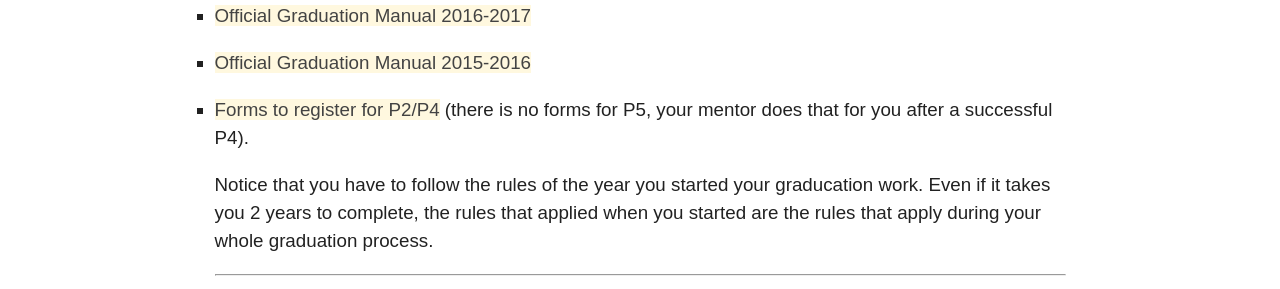
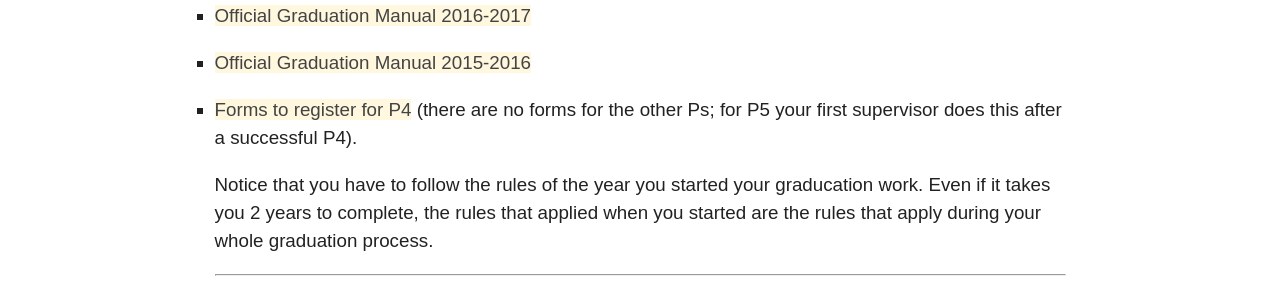
Before and after one commit to tudelft3d/geo2020, a Jekyll site: the page built from rules/index.md, in a window 1280 px wide. Shown: the part 268-557 px from the top of the page. Built offline with Jekyll 4.4.1, drawn with Linux system fonts in a browser that asks for light colours; nearby versions of some CDN libraries.

Commit message:
P2 == no form to register, thanks Puck

```diff
--- a/rules/index.md
+++ b/rules/index.md
@@ -12,7 +12,7 @@ permalink: /rules/
   - [Official Graduation Manual 2016-2017](GraduationManualGeomatics2016-2017F161216.pdf)
   - [Official Graduation Manual 2015-2016](http://studenten.tudelft.nl/fileadmin/Files/studentenportal/os/BKspecifiek/Graduation_Manual_Geomatics_2015-2016.pdf)
 
-  - [Forms to register for P2/P4](https://www.tudelft.nl/en/student/faculties/a-be-student-portal/education/forms/) (there is no forms for P5, your mentor does that for you after a successful P4).
+  - [Forms to register for P4](https://www.tudelft.nl/en/student/faculties/a-be-student-portal/education/forms/) (there are no forms for the other Ps; for P5 your first supervisor does this after a successful P4).
 
 Notice that you have to follow the rules of the year you started your graducation work.
 Even if it takes you 2 years to complete, the rules that applied when you started are the rules that apply during your whole graduation process.
```
